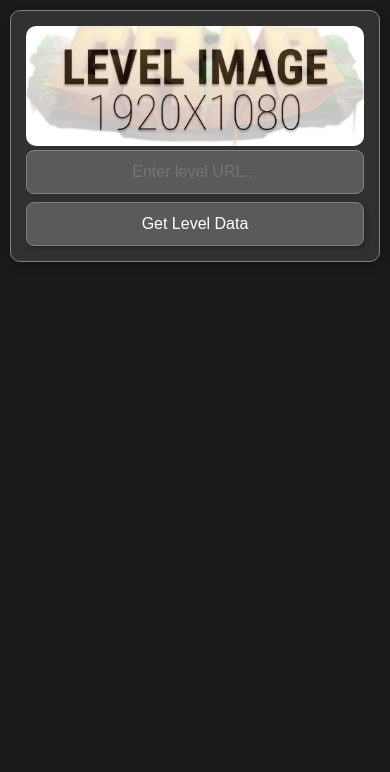
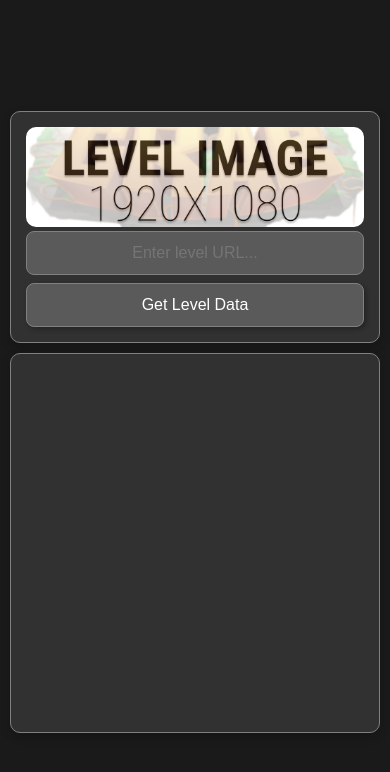
Before and after one commit to K1dfun/Best-Of-Grab-HTML, a plain HTML site: page index.html in a window 390 px wide. Drawn offline with Linux system fonts and the light colour scheme.

Commit message:
Update styles.css

```diff
--- a/styles.css
+++ b/styles.css
@@ -9,13 +9,13 @@ body {
     background: #1a1a1a;
     color: white;
     display: flex;
-    flex-direction: column;
+    flex-direction: row;
     align-items: center;
     justify-content: center;
     height: 100vh;
     margin: 0;
     padding: 10px;
-    overflow: hidden; /* Prevent scrolling */
+    overflow: hidden; /* Prevents page scrolling */
 }
 
 /* Default Layout (Desktop) */
@@ -25,36 +25,41 @@ body {
         justify-content: space-between;
         padding: 20px;
     }
+
     .left-container {
         width: 30%;
+        max-width: 300px;
     }
+
     .right-container {
         width: 70%;
+        max-width: 600px;
         margin-left: 20px;
     }
 }
 
-/* Mobile Optimized Layout */
+/* Mobile Layout - Stack Buttons on Top, Output Below */
 @media (max-width: 767px) {
     body {
         flex-direction: column;
-        justify-content: flex-start;
-        padding: 10px;
         height: 100vh;
     }
 
-    .left-container, .right-container {
+    .left-container {
         width: 100%;
-        max-width: 400px;
+        max-width: 100%;
     }
 
-    .box {
-        padding: 10px;
+    .right-container {
+        width: 100%;
+        max-width: 100%;
+        margin-top: 10px;
+        height: 45vh;
     }
 
     #level-image {
         width: 100%;
-        height: 120px; /* Smaller image for mobile */
+        height: 100px;
         object-fit: cover;
     }
 
@@ -69,9 +74,9 @@ body {
     }
 
     .right-container {
-        max-height: 40vh; /* Make space for input & buttons */
+        max-height: 40vh; /* Prevents overflow */
         overflow-y: auto;
-        padding: 5px;
+        padding: 10px;
     }
 }
 
@@ -79,8 +84,7 @@ body {
     display: flex;
     flex-direction: column;
     gap: 10px;
-    width: 100%;
-    max-width: 400px;
+    align-items: center;
 }
 
 .box {
@@ -90,6 +94,7 @@ body {
     box-shadow: 0px 4px 10px rgba(0, 0, 0, 0.2);
     border: 1px solid gray;
     text-align: center;
+    width: 100%;
 }
 
 input, button {
@@ -119,6 +124,7 @@ button:hover {
     flex-wrap: wrap;
     justify-content: center;
     gap: 8px;
+    width: 100%;
 }
 
 .data-button {
@@ -127,6 +133,8 @@ button:hover {
     background: rgba(255, 255, 255, 0.1);
     cursor: pointer;
     font-size: 14px;
+    width: 45%;
+    text-align: center;
 }
 
 .data-button:hover {
@@ -136,11 +144,14 @@ button:hover {
 
 .right-container {
     width: 100%;
-    max-width: 400px;
+    max-width: 600px;
     overflow-y: auto;
     max-height: 60vh;
     padding: 10px;
     border-radius: 10px;
+    background: rgba(255, 255, 255, 0.1);
+    border: 1px solid gray;
+    box-shadow: 0px 4px 10px rgba(0, 0, 0, 0.2);
 }
 
 .output-box {
```
